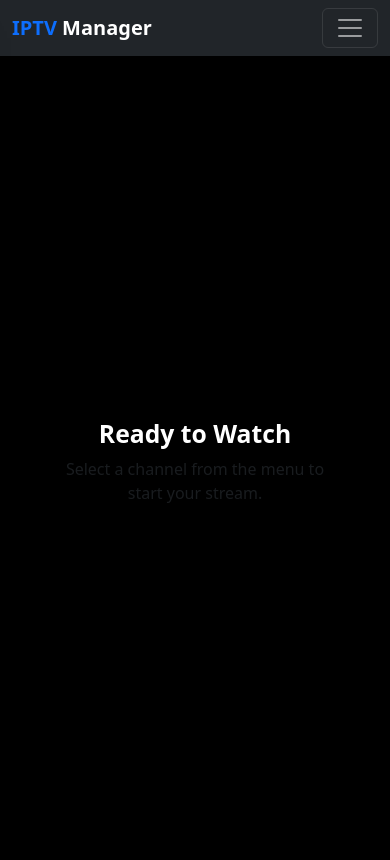
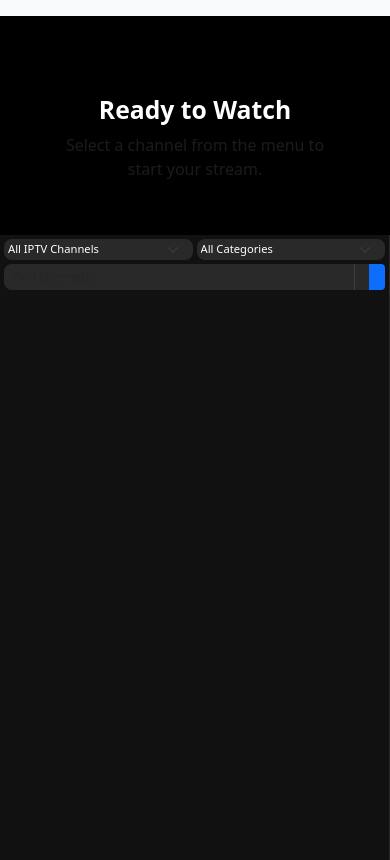
Before and after one commit to thanhnt94/iptvmanager, a Flask app: template app/modules/channels/templates/channels/player.html in a window 390 px wide. Before the commit the page ends 503 px from the top, so only its background shows below. Run offline with Flask 3, Linux system fonts and the light colour scheme; the template is opened without the code that fills it: values that come from a table or form of the project are taken from there, others are empty; data comes from the database, SQL or seed files in the repository.

Commit message:
feat: Implement a new player page for streaming channels with a dynamic sidebar, video player, and channel information display.

```diff
--- a/app/modules/channels/templates/channels/player.html
+++ b/app/modules/channels/templates/channels/player.html
@@ -5,38 +5,32 @@
     <!-- Background Blur Effect -->
     <div class="bg-blur position-absolute w-100 h-100" style="background: radial-gradient(circle at 20% 30%, rgba(13, 110, 253, 0.15) 0%, rgba(0,0,0,0) 70%); pointer-events: none;"></div>
 
-    <div id="mobileOverlay" class="mobile-overlay"></div>
-    <div class="d-flex h-100 w-100 position-relative">
+    <div class="d-flex h-100 w-100 player-main-flex">
         <!-- Sidebar -->
         <div id="sidebar" class="glass-sidebar d-flex flex-column border-end border-white border-opacity-10 transition-all active" style="width: 320px; z-index: 1000;">
-            <div class="p-4 flex-shrink-0">
-                <div class="d-flex align-items-center justify-content-between mb-4">
+            <div class="p-3 mobile-sidebar-controls">
+                <div class="d-flex align-items-center justify-content-between mb-3 desktop-only-header">
                     <h5 class="fw-bold mb-0 text-white shadow-sm">Channels</h5>
                     <button id="toggleSidebar" class="btn btn-link text-white p-0 opacity-75 hover-opacity-100 transition-all">
                         <i class="bi bi-layout-sidebar-inset fs-4"></i>
                     </button>
                 </div>
 
-                <div class="row g-2 mb-3">
-                    <div class="col-12">
-                        <label class="small text-muted text-uppercase fw-bold mb-1 ps-1" style="font-size: 0.65rem;">Source</label>
-                        <select id="playlistSelector" class="form-select form-select-sm bg-white bg-opacity-10 border-0 text-white shadow-none" style="border-radius: 0.5rem; cursor: pointer;">
+                <div class="d-flex gap-1 mb-2 mobile-selectors-row">
+                    <select id="playlistSelector" class="form-select form-select-sm bg-white bg-opacity-10 border-0 text-white shadow-none w-50" style="border-radius: 0.5rem; cursor: pointer; font-size: 0.75rem;">
                         {% for pl in playlists %}
                         <option value="{{ pl.id }}" class="bg-dark">{{ pl.name }}</option>
                         {% endfor %}
                     </select>
-                    </div>
-                    <div class="col-12">
-                        <label class="small text-muted text-uppercase fw-bold mb-1 ps-1" style="font-size: 0.65rem;">Category</label>
-                        <select id="categorySelector" class="form-select form-select-sm bg-white bg-opacity-10 border-0 text-white shadow-none" style="border-radius: 0.5rem; cursor: pointer;">
+                    <select id="categorySelector" class="form-select form-select-sm bg-white bg-opacity-10 border-0 text-white shadow-none w-50" style="border-radius: 0.5rem; cursor: pointer; font-size: 0.75rem;">
                         <option value="" class="bg-dark">All Categories</option>
                     </select>
                 </div>
-                </div>
 
-                <div class="position-relative">
-                    <i class="bi bi-search position-absolute top-50 start-0 translate-middle-y ms-3 text-muted"></i>
-                    <input type="text" id="channelSearch" class="form-control bg-white bg-opacity-10 border-0 text-white ps-5 shadow-none py-2" placeholder="Find channels..." style="border-radius: 0.75rem;">
+                <div class="input-group input-group-sm">
+                    <input type="text" id="channelSearch" class="form-control bg-white bg-opacity-10 border-0 text-white shadow-none" placeholder="Find channels..." style="border-radius: 0.5rem 0 0 0.5rem;">
+                    <button class="btn btn-outline-secondary bg-white bg-opacity-10 border-0 text-white" type="button" id="clearSearch"><i class="bi bi-x"></i></button>
+                    <button class="btn btn-primary border-0" type="button" id="searchBtn"><i class="bi bi-search"></i></button>
                 </div>
             </div>
 
@@ -48,7 +42,7 @@
         </div>
 
         <!-- Main Workspace -->
-        <div class="flex-grow-1 position-relative d-flex flex-column h-100">
+        <div class="flex-grow-1 position-relative d-flex flex-column h-100 player-content-wrapper">
             <!-- Sidebar Re-open Button (Floating) -->
             <button id="openSidebar" class="btn btn-primary shadow-lg rounded-circle position-absolute top-50 start-0 translate-middle ms-4 d-none" style="z-index: 1001; width: 45px; height: 45px;">
                 <i class="bi bi-chevron-right"></i>
@@ -72,36 +66,36 @@
                 </div>
             </div>
 
-            <div id="channelInfo" class="p-5 glass-footer border-top border-white border-opacity-10 d-none" style="min-height: 180px;">
-                <div class="container-fluid">
-                    <div class="d-flex align-items-center gap-5">
-                        <div class="position-relative">
+            <div id="channelInfo" class="p-5 glass-footer border-top border-white border-opacity-10 d-none">
+                <div class="container-fluid px-0">
+                    <div class="d-flex align-items-center gap-5 info-flex-container">
+                        <div class="logo-wrapper position-relative">
                             <div class="logo-glow position-absolute w-100 h-100 blur-20 bg-primary opacity-50"></div>
                             <img id="currentLogo" src="" alt="" class="rounded-3 position-relative bg-white p-2 shadow-lg" style="height: 100px; width: 100px; object-fit: contain; border: 4px solid rgba(255,255,255,0.15);">
                         </div>
-                        <div class="flex-grow-1">
-                            <div class="d-flex align-items-baseline gap-4 mb-2">
+                        <div class="flex-grow-1 info-text-container">
+                            <div class="d-flex align-items-baseline gap-4 mb-2 name-group-container">
                                 <h1 id="currentName" class="mb-0 fw-bold text-white display-5"></h1>
                                 <span id="currentGroup" class="badge rounded-pill bg-primary text-white border-0 px-4 py-2 shadow-sm" style="font-size: 1rem; letter-spacing: 1px;"></span>
                             </div>
-                            <div class="d-flex align-items-center gap-4">
+                            <div class="d-flex align-items-center gap-4 badges-container">
                                 <span id="statusContainer" class="d-flex align-items-center gap-2 px-3 py-2 rounded-2 bg-success text-white fw-bold shadow-sm" style="font-size: 0.85rem; letter-spacing: 1px;">
                                     <i class="bi bi-broadcast"></i> <span id="statusLabel">LIVE</span>
                                 </span>
-                                <div class="d-flex align-items-center text-white gap-4 bg-white bg-opacity-10 px-4 py-2 rounded-pill shadow-inner">
-                                    <span class="small fw-bold border-end border-white border-opacity-25 pe-4">
+                                <div class="d-flex align-items-center text-white gap-4 bg-white bg-opacity-10 px-4 py-2 rounded-pill shadow-inner tech-details-badge">
+                                    <span class="small fw-bold border-end border-white border-opacity-25 pe-4 quality-span">
                                         <i class="bi bi-speedometer2 me-2"></i> <span id="qualityLabel">Checking...</span>
                                     </span>
-                                    <span id="resBadge" class="fw-bold" style="font-size: 0.85rem; letter-spacing: 2px;">SD</span>
-                                    <span class="small text-white-50 border-start border-white border-opacity-25 ps-4">
+                                    <span id="resBadge" class="fw-bold res-span" style="font-size: 0.85rem; letter-spacing: 2px;">SD</span>
+                                    <span class="small text-white-50 border-start border-white border-opacity-25 ps-4 time-span">
                                         <i class="bi bi-clock me-1"></i> CONTINUOUS
                                     </span>
                                 </div>
                             </div>
                         </div>
-                        <div class="d-flex gap-4">
-                            <button class="btn btn-outline-light border-opacity-25 rounded-circle hvr-push shadow-lg" style="width: 60px; height: 60px; display: flex; align-items: center; justify-content: center; font-size: 1.5rem;"><i class="bi bi-heart-fill"></i></button>
-                            <button class="btn btn-outline-light border-opacity-25 rounded-circle hvr-push shadow-lg" style="width: 60px; height: 60px; display: flex; align-items: center; justify-content: center; font-size: 1.5rem;"><i class="bi bi-share-fill"></i></button>
+                        <div class="d-flex gap-4 action-buttons-container">
+                            <button class="btn btn-outline-light border-opacity-25 rounded-circle hvr-push shadow-lg action-btn" style="width: 60px; height: 60px; display: flex; align-items: center; justify-content: center; font-size: 1.5rem;"><i class="bi bi-heart-fill"></i></button>
+                            <button class="btn btn-outline-light border-opacity-25 rounded-circle hvr-push shadow-lg action-btn" style="width: 60px; height: 60px; display: flex; align-items: center; justify-content: center; font-size: 1.5rem;"><i class="bi bi-share-fill"></i></button>
                         </div>
                     </div>
                 </div>
@@ -148,54 +142,121 @@
     .blur-20 { filter: blur(20px); }
 
     @media (max-width: 768px) {
+        .navbar { display: none !important; }
+        body { overflow: hidden !important; }
+        .player-container {
+            height: 100vh !important;
+            margin-top: 0 !important;
+            top: 0 !important;
+            padding: 0 !important;
+        }
+        .desktop-only-header { display: none !important; }
+        .mobile-sidebar-controls { padding: 4px !important; }
+        .player-main-flex {
+            flex-direction: column !important;
+            height: 100vh;
+            overflow: hidden;
+        }
         #sidebar {
-            position: fixed;
-            left: -100%;
-            width: 85%;
-            height: 100vh;
-            z-index: 1050;
+            position: relative !important;
+            width: 100% !important;
+            flex: 1 1 auto;
+            order: 2;
             margin-left: 0 !important;
-            box-shadow: 20px 0 50px rgba(0,0,0,0.5);
+            box-shadow: none !important;
+            background: #111 !important;
+            padding-top: 0 !important;
+            overflow-y: auto;
         }
-        #sidebar.mobile-active {
-            left: 0;
+
+        .player-content-wrapper {
+            order: 1 !important;
+            flex: none !important;
+            height: auto !important;
+            position: relative !important;
+            background: #000;
         }
-        #sidebar.collapsed {
-            margin-left: 0 !important;
-            left: -100%;
-        }
-        .main-workspace {
-            width: 100%;
+        #playerArea {
+            height: auto !important;
+            aspect-ratio: 16/9 !important;
+            width: 100% !important;
+            flex: none !important;
         }
         .glass-footer {
-            padding: 1.5rem !important;
+            position: absolute !important;
+            bottom: 0;
+            left: 0;
+            right: 0;
+            padding: 4px 8px !important;
             min-height: auto !important;
+            background: linear-gradient(180deg, transparent 0%, rgba(0,0,0,0.9) 100%) !important;
+            border: none !important;
+            z-index: 10;
         }
-        .glass-footer .d-flex.align-items-center.gap-5 {
-            flex-direction: column;
-            gap: 1.5rem !important;
-            align-items: flex-start !important;
+        .info-flex-container {
+            gap: 6px !important;
+            flex-direction: row !important;
         }
         #currentLogo {
-            height: 64px !important;
-            width: 64px !important;
+            height: 42px !important;
+            width: 42px !important;
+            padding: 1px !important;
         }
         #currentName {
-            font-size: 1.5rem !important;
+            font-size: 0.8rem !important;
+            -webkit-line-clamp: 1;
+            line-clamp: 1;
         }
-        .mobile-overlay {
-            position: fixed;
-            top: 0;
-            left: 0;
-            right: 0;
-            bottom: 0;
-            background: rgba(0,0,0,0.7);
-            z-index: 1040;
-            display: none;
-            backdrop-filter: blur(5px);
+        #currentGroup { font-size: 0.55rem !important; }
+        .badges-container { gap: 4px !important; }
+        #statusContainer { font-size: 0.5rem !important; }
+        .tech-details-badge { font-size: 0.5rem !important; padding: 1px 4px !important; }
+        .time-span { display: none !important; }
+
+        .action-btn {
+            width: 28px !important;
+            height: 28px !important;
+            font-size: 0.8rem !important;
         }
-        .mobile-overlay.active {
-            display: block;
+
+        .mobile-selectors-row {
+            display: flex !important;
+            flex-direction: row !important;
+            flex-wrap: nowrap !important;
+            gap: 4px !important;
+            margin-bottom: 4px !important;
+            width: 100% !important;
+        }
+        .mobile-selectors-row select {
+            flex: 1 1 50% !important;
+            min-width: 0 !important;
+            width: 50% !important;
+            font-size: 0.7rem !important;
+            padding: 2px 4px !important;
+        }
+        #channelSearch {
+            font-size: 0.75rem !important;
+        }
+        .group-header {
+            color: #fff !important;
+            background: rgba(255, 255, 255, 0.15) !important;
+            padding: 3px 8px !important;
+            margin: 4px 0 2px 0 !important;
+            font-size: 0.6rem !important;
+            border-radius: 4px;
+            letter-spacing: 0.5px !important;
+        }
+        .channel-item {
+            padding-top: 4px !important;
+            padding-bottom: 4px !important;
+            margin-bottom: 2px !important;
+        }
+        .channel-item .logo-container {
+            width: 32px !important;
+            height: 32px !important;
+        }
+        .channel-item .channel-name {
+            font-size: 0.75rem !important;
         }
     }
 
@@ -299,9 +360,15 @@
         }
     }
 
+    if (window.innerWidth <= 768) {
+        // On mobile, ensure sidebar is visible and toggle buttons are hidden
+        sidebar.classList.remove('collapsed');
+        toggleSidebar.parentElement.classList.add('d-none');
+        openSidebar.classList.add('d-none');
+    }
+
     toggleSidebar.addEventListener('click', () => toggleSidebarUI(false));
     openSidebar.addEventListener('click', () => toggleSidebarUI(true));
-    document.getElementById('mobileOverlay').addEventListener('click', () => toggleSidebarUI(false));
 
     async function loadPlaylist(playlistId, autoPlayFirst = false) {
         currentPlaylistId = playlistId;
@@ -377,9 +444,12 @@
 
     function renderChannels(channels) {
         let html = '';
+        const isSearching = channelSearch.value.trim().length > 0;
+
         channels.forEach(ch => {
-            if (ch.group !== lastGroup) {
-                html += `<div class="group-header text-muted text-uppercase fw-bold letter-spacing-1 small mb-2">${ch.group}</div>`;
+            // Only show group headers if not searching
+            if (!isSearching && ch.group !== lastGroup) {
+                html += `<div class="group-header text-white text-uppercase fw-bold shadow-sm">${ch.group}</div>`;
                 lastGroup = ch.group;
             }
 
@@ -413,10 +483,6 @@
                     document.querySelectorAll('.channel-item').forEach(i => i.classList.remove('active'));
                     child.classList.add('active');
                     playStream(child.dataset.url, child.dataset);
-                    if (window.innerWidth <= 768) {
-                        sidebar.classList.remove('mobile-active');
-                        mobileOverlay.classList.remove('active');
-                    }
                 });
             }
             channelList.appendChild(child);
@@ -536,12 +602,30 @@
     }
 
     // Search Logic
-    channelSearch.addEventListener('input', (e) => {
-        const q = e.target.value.toLowerCase();
+    const clearSearch = document.getElementById('clearSearch');
+    const searchBtn = document.getElementById('searchBtn');
+
+    function performSearch() {
+        const q = channelSearch.value.trim().toLowerCase();
+        const isSearching = q.length > 0;
+
+        // Hide/Show headers
+        document.querySelectorAll('.group-header').forEach(h => {
+            h.classList.toggle('d-none', isSearching);
+        });
+
+        // Toggle channels
         document.querySelectorAll('.channel-item').forEach(item => {
-            const text = item.innerText.toLowerCase();
+            const text = item.dataset.name.toLowerCase();
             item.classList.toggle('d-none', !text.includes(q));
         });
+    }
+
+    channelSearch.addEventListener('input', performSearch);
+    searchBtn.addEventListener('click', performSearch);
+    clearSearch.addEventListener('click', () => {
+        channelSearch.value = '';
+        performSearch();
     });
 
     // Smart HUD Control
```
Lines whose indentation alone changed are shown as unchanged.
